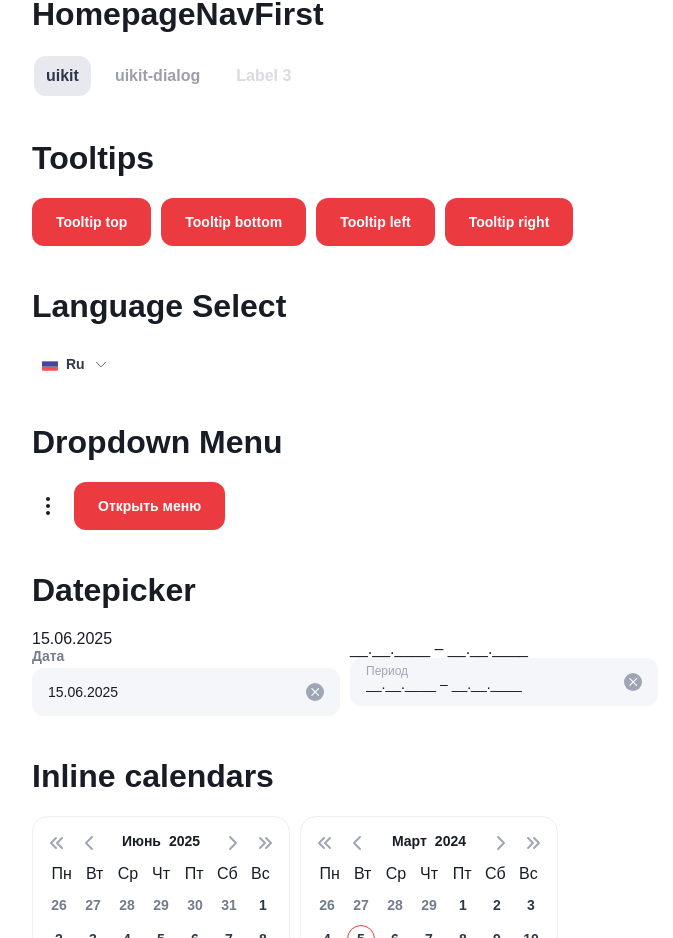
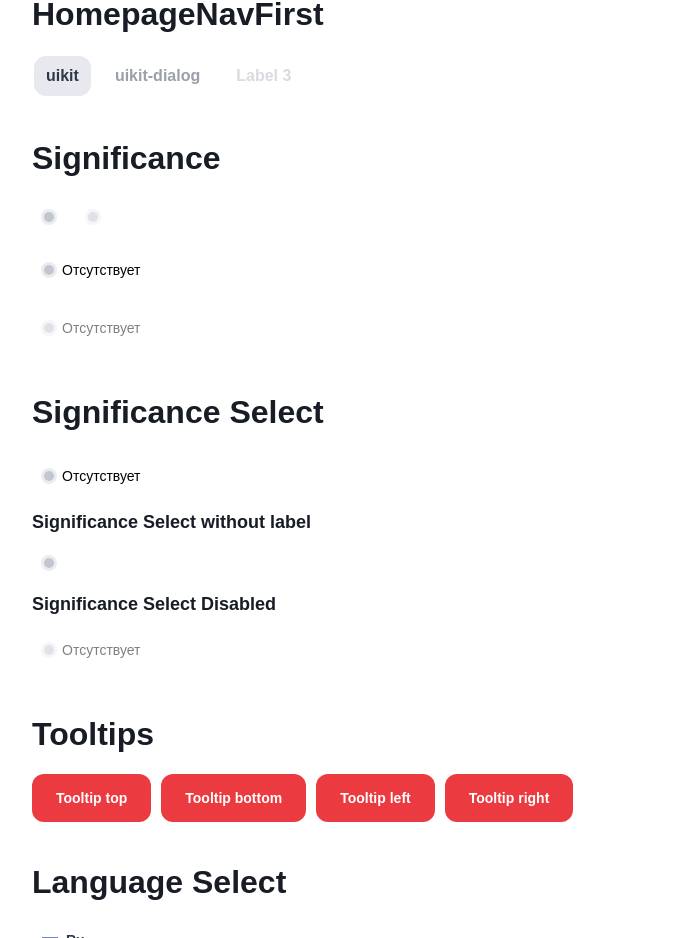
Before and after one commit to DenisKamchatov/TNRisk, a Vue app: page /uikit in a window 1280 px wide. Shown: the part 8700-9638 px from the top of the page, without its empty margins (64-737 px from the left). Built offline with nearby package versions, Linux system fonts and the light colour scheme.

Commit message:
Add Significance and Significance Select

```diff
--- /dev/null
+++ b/src/components/uikit/significance/tn-significance-select.vue
@@ -0,0 +1,87 @@
+<script setup lang="ts">
+import TnSignificance from "@/components/uikit/significance/tn-significance.vue";
+import { ISignificanceStatuses } from './typings'
+import { Dropdown } from "floating-vue";
+
+const props = withDefaults(
+  defineProps<{
+    disabled?: boolean;
+    isButton?: boolean;
+    locale?: string,
+  }>(),
+  {
+  }
+);
+
+const modelValue = defineModel<ISignificanceStatuses | null>(
+  "modelValue"
+);
+
+function chooseSignificance(
+  status: ISignificanceStatuses | null
+) {
+  modelValue.value = status;
+}
+</script>
+
+<template>
+  <Dropdown
+    class="tn-significance-select"
+    theme="notifications"
+    :disabled="disabled"
+  >
+    <button class="tn-significance-select__button">
+      <slot></slot>
+    </button>
+    <template #popper>
+      <div class="tn-significance-select__list">
+        <TnSignificance
+          v-close-popper
+          :locale="locale"
+          label="Высокий"
+          :value="ISignificanceStatuses.red"
+          :shownTooltip="false"
+          @click="chooseSignificance(ISignificanceStatuses.red)"
+        />
+        <TnSignificance
+          v-close-popper
+          :locale="locale"
+          label="Срудний"
+          :value="ISignificanceStatuses.yellow"
+          :shownTooltip="false"
+          @click="chooseSignificance(ISignificanceStatuses.yellow)"
+        />
+        <TnSignificance
+          v-close-popper
+          :locale="locale"
+          label="Низкий"
+          :value="ISignificanceStatuses.green"
+          :shownTooltip="false"
+          @click="chooseSignificance(ISignificanceStatuses.green)"
+        />
+        <TnSignificance
+          v-close-popper
+          :locale="locale"
+          label="Отсутствует"
+          :value="ISignificanceStatuses.empty"
+          :shownTooltip="false"
+          @click="chooseSignificance(ISignificanceStatuses.empty)"
+        />
+      </div>
+    </template>
+  </Dropdown>
+</template>
+
+<style lang="scss">
+.v-popper--theme-notifications {
+  .v-popper__inner {
+    padding: 8px 12px;
+    overflow-y: hidden;
+    border-radius: 12px;
+
+    box-shadow: 0px 2px 8px 0px rgba(46, 56, 75, 0.08),
+      0px 0px 1px 0px rgba(46, 56, 75, 0.14),
+      0px 6px 58px 0px rgba(121, 145, 173, 0.19);
+  }
+}
+</style>
--- /dev/null
+++ b/src/components/uikit/significance/tn-significance.vue
@@ -0,0 +1,124 @@
+<script setup lang="ts">
+import { defineModel, computed } from 'vue'
+import { ISignificanceStatuses, DEFAULT_LOCALE } from './typings'
+import { translates } from "./translates";
+
+const props = withDefaults(
+  defineProps<{
+    shownLabel?: boolean,
+    disabled?: boolean,
+    value?: ISignificanceStatuses | null,
+    shownTooltip?: boolean,
+    locale: string,
+  }>(),
+  {
+    shownLabel: true,
+    shownTooltip: true,
+    locale: DEFAULT_LOCALE
+  }
+);
+
+const label = computed(() => {
+  return props.value === ISignificanceStatuses.red
+      ? translates[props.locale].labels.high
+      : props.value === ISignificanceStatuses.yellow
+      ? translates[props.locale].labels.medium
+      : props.value === ISignificanceStatuses.green
+      ? translates[props.locale].labels.low
+      : props.value === ISignificanceStatuses.empty
+      ? translates[props.locale].labels.none
+      : ''
+})
+
+const tooltipOutput = computed(() => {
+  return !props.disabled && props.shownTooltip ? label.value : ''
+})
+
+</script>
+
+<template>
+  <div
+    class="tn-significance"
+    :class="{
+      'tn-significance_disabled': disabled
+    }"
+  >
+    <div
+      class="tn-significance__icon"
+      :class="{
+        'tn-significance__icon_red': value === 'red',
+        'tn-significance__icon_yellow': value === 'yellow',
+        'tn-significance__icon_green': value === 'green',
+      }"
+      v-tooltip="tooltipOutput"
+    ></div>
+
+    <p class="tn-significance__label" v-if="shownLabel">{{
+      label
+    }}</p>
+  </div>
+</template>
+
+<style lang="scss">
+.tn-significance {
+  display: flex;
+  align-items: center;
+  gap: 8px;
+  width: 100%;
+  padding: 14px 12px;
+
+  border-radius: 12px;
+
+  cursor: pointer;
+  transition: 300ms;
+  &:hover {
+    background-color: rgba(245, 246, 250, 1);
+    transition: 300ms;
+  }
+}
+
+.tn-significance_disabled {
+  opacity: 0.5;
+  cursor: default;
+
+  &:hover {
+    background-color: transparent;
+  }
+}
+
+.tn-significance__icon {
+  width: 10px;
+  height: 10px;
+  border-radius: 50%;
+
+  background-color: rgba(182, 188, 200, 0.85);
+
+  outline: 3px solid rgba(155, 159, 169, 0.2);
+}
+
+.tn-significance__icon_red {
+  background-color: rgba(235, 59, 65, 0.85);
+
+  outline: 3px solid rgba(235, 59, 65, 0.2);
+}
+
+.tn-significance__icon_yellow {
+  background-color: rgba(255, 165, 0, 0.85);
+
+  outline: 3px solid rgba(255, 165, 0, 0.2);
+}
+
+.tn-significance__icon_green {
+  background-color: rgba(36, 180, 122, 0.85);
+
+  outline: 3px solid rgba(36, 180, 122, 0.2);
+}
+
+.tn-significance__label {
+  font-size: 14px;
+  font-weight: 400;
+  line-height: 20px;
+  color: #000000;
+}
+
+</style>
--- /dev/null
+++ b/src/components/uikit/significance/translates.ts
@@ -0,0 +1,22 @@
+// import { IDatepickerLocateConfig } from "./typings";
+import { ISignificanceLocateConfig } from "./typings";
+export const translates = {
+  ru: {
+    labels: {
+      high: "Высокий",
+      medium: "Средний",
+      low: "Низкий",
+      none: "Отсутствует",
+    },
+  },
+  en: {
+    labels: {
+      high: "High",
+      medium: "Medium",
+      low: "Low",
+      none: "None",
+    },
+  },
+} as {
+  [key: string]: ISignificanceLocateConfig;
+};
--- /dev/null
+++ b/src/components/uikit/significance/typings.ts
@@ -0,0 +1,17 @@
+export const DEFAULT_LOCALE = "ru";
+
+export enum ISignificanceStatuses {
+  red="red",
+  yellow="yellow",
+  green="green",
+  empty="empty",
+}
+
+export interface ISignificanceLocateConfig {
+  labels: {
+    high: string;
+    medium: string;
+    low: string;
+    none: string;
+  };
+}
--- a/src/views/uikit/uikit-page.vue
+++ b/src/views/uikit/uikit-page.vue
@@ -1,10 +1,13 @@
 <script setup lang="ts">
 import { ref, reactive, computed } from "vue";
+import { useLocalStorage } from "@vueuse/core";
+
 import { TNTabsOption } from "@/components/uikit/tabs/typings";
 import { TNChipsOption } from "@/components/uikit/chips/typings";
 import { IAvatarGroupItem } from "@/components/uikit/avatar-group/typings";
 import { TNRadioButtonOption } from "@/components/uikit/radio/typings";
 import { IHomepageNavFirst } from "@/layouts/homepage-layout/components/header-nav-first/typings";
+import { ISignificanceStatuses } from "@/components/uikit/significance/typings";
 
 import TnBadge from "@/components/uikit/badge/tn-badge.vue";
 import TnIcon from "@/components/uikit/icons/tn-icon.vue";
@@ -21,11 +24,15 @@ import TnChips from "@/components/uikit/chips/tn-chips.vue";
 import TnNotification from "@/components/uikit/notification/tn-notification.vue";
 import TnAlert from "@/components/uikit/alert/tn-alert.vue";
 import TnSearch from "@/components/uikit/search/tn-search.vue";
+import TnSignificance from "@/components/uikit/significance/tn-significance.vue";
+import TnSignificanceSelect from "@/components/uikit/significance/tn-significance-select.vue";
 
 import HomepageButton from "@/layouts/homepage-layout/components/header-button/header-button.vue";
 import HomepageNavFirst from "@/layouts/homepage-layout/components/header-nav-first/header-nav-first.vue";
 
 import DropdownSection from "./sections/dropdown-section.vue";
+
+const language = useLocalStorage("risk.lang", "ru");
 
 const isTumblerActive = ref<boolean>(false);
 const isCheckboxActive = ref<boolean>(false);
@@ -55,34 +62,40 @@ const searchResult = ref<any[]>([
 
 const checkArr = ref<unknown[]>([]);
 const checkArrObj = ref<unknown[]>([]);
-const checkboxList = ref<{
-  label?: string;
-  isActive?: boolean;
-  disabled?: boolean;
-  readonly?: boolean;
-}[]>([
+const checkboxList = ref<
   {
-    label: 'Label 1',
-    isActive: false
+    label?: string;
+    isActive?: boolean;
+    disabled?: boolean;
+    readonly?: boolean;
+  }[]
+>([
+  {
+    label: "Label 1",
+    isActive: false,
   },
   {
-    label: 'Label 2',
-    isActive: false
+    label: "Label 2",
+    isActive: false,
   },
   {
-    isActive: false
+    isActive: false,
   },
   {
-    label: 'Label 4',
+    label: "Label 4",
     isActive: false,
     disabled: true,
   },
   {
-    label: 'Label 4',
+    label: "Label 4",
     isActive: true,
     readonly: true,
-  }
-])
+  },
+]);
+
+const currentSignificance = ref<ISignificanceStatuses | null>(
+  ISignificanceStatuses.empty
+);
 
 const animal1 = reactive({
   id: "1",
@@ -98,10 +111,10 @@ const animal3 = reactive({
 });
 const animalAsObjectStringify = computed(() => {
   if (animalAsObject.value) {
-    return JSON.stringify(animalAsObject.value)
+    return JSON.stringify(animalAsObject.value);
   }
-  return null
-})
+  return null;
+});
 
 const avatars = reactive<IAvatarGroupItem[]>([
   {
@@ -585,20 +598,21 @@ function clearInput() {
       <h2 class="uikit-page__block-title">Checkbox</h2>
 
       <div class="uikit-page__block-items">
-        <TnCheckbox v-model="isCheckboxActive" value="done" >is done</TnCheckbox>
-        <TnCheckbox v-model="isCheckboxActive" value="hidden" :disabled="true">is hidden</TnCheckbox>
-        <TnCheckbox v-model="isCheckboxActive" value="shared" :readonly="true">is shared</TnCheckbox>
+        <TnCheckbox v-model="isCheckboxActive" value="done">is done</TnCheckbox>
+        <TnCheckbox v-model="isCheckboxActive" value="hidden" :disabled="true"
+          >is hidden</TnCheckbox
+        >
+        <TnCheckbox v-model="isCheckboxActive" value="shared" :readonly="true"
+          >is shared</TnCheckbox
+        >
       </div>
 
       <h5 class="uikit-page__block-subtitle">Checkbox list</h5>
       <div class="uikit-page__block-items">
-
         <TnCheckbox v-model="checkArr" value="hidden">is hidden</TnCheckbox>
         <TnCheckbox v-model="checkArr" value="shared">is shared</TnCheckbox>
 
-        <p style="width: 100%">
-          Value: {{ checkArr }}
-        </p>
+        <p style="width: 100%">Value: {{ checkArr }}</p>
       </div>
 
       <h5 class="uikit-page__block-subtitle">Checkbox list Obj</h5>
@@ -614,11 +628,8 @@ function clearInput() {
           {{ item.label }}
         </TnCheckbox>
 
-        <p style="width: 100%">
-          Value: {{ checkArrObj }}
-        </p>
+        <p style="width: 100%">Value: {{ checkArrObj }}</p>
       </div>
-
     </div>
 
     <!-- Input -->
@@ -1266,6 +1277,72 @@ function clearInput() {
       </div>
     </div>
 
+    <!-- Significance -->
+    <div class="uikit-page__block">
+      <h2 class="uikit-page__block-title">Significance</h2>
+
+      <div class="uikit-page__block-items">
+        <TnSignificance
+          :locale="language"
+          style="width: fit-content"
+          :shown-label="false"
+          :value="currentSignificance"
+        />
+        <TnSignificance
+          :locale="language"
+          style="width: fit-content"
+          :shown-label="false"
+          :value="currentSignificance"
+          disabled
+        />
+      </div>
+      <div class="uikit-page__block-items uikit-page__block-items_column">
+        <TnSignificance
+          :locale="language"
+          style="width: fit-content"
+          :value="currentSignificance"
+        />
+        <TnSignificance
+          :locale="language"
+          style="width: fit-content"
+          :value="currentSignificance"
+          disabled
+        />
+      </div>
+    </div>
+
+    <!-- SignificanceSelect -->
+    <div class="uikit-page__block">
+      <h2 class="uikit-page__block-title">Significance Select</h2>
+
+      <div class="uikit-page__block-items">
+        <TnSignificanceSelect v-model="currentSignificance" :locale="language">
+          <TnSignificance
+            :locale="language"
+            :value="currentSignificance"
+          />
+        </TnSignificanceSelect>
+      </div>
+
+      <h5 class="uikit-page__block-subtitle">Significance Select without label</h5>
+      <div class="uikit-page__block-items">
+        <TnSignificanceSelect v-model="currentSignificance" :locale="language">
+          <TnSignificance
+            :locale="language"
+            :value="currentSignificance"
+            :shownLabel="false"
+          />
+        </TnSignificanceSelect>
+      </div>
+
+      <h5 class="uikit-page__block-subtitle">Significance Select Disabled</h5>
+      <div class="uikit-page__block-items">
+        <TnSignificanceSelect v-model="currentSignificance" :locale="language" disabled>
+          <TnSignificance :locale="language" disabled :value="currentSignificance" />
+        </TnSignificanceSelect>
+      </div>
+    </div>
+
     <DropdownSection />
   </div>
 </template>
```
